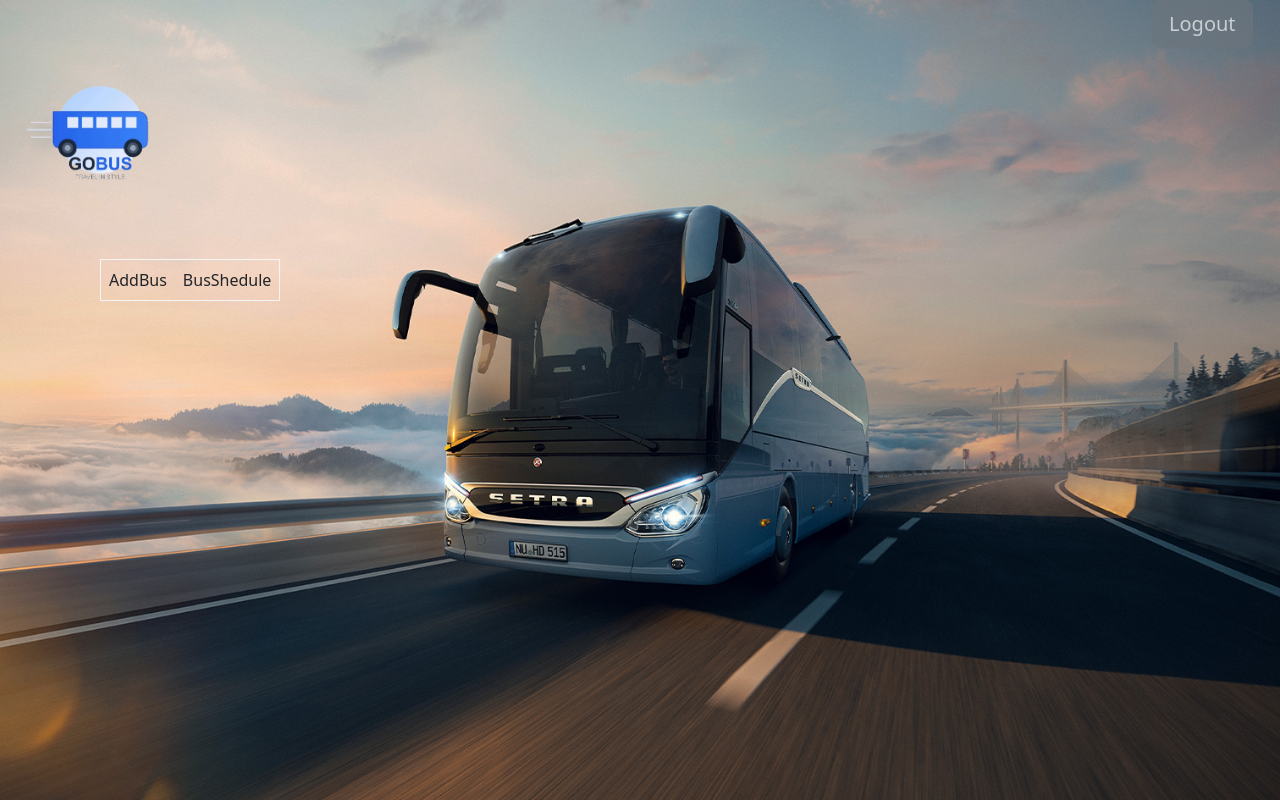
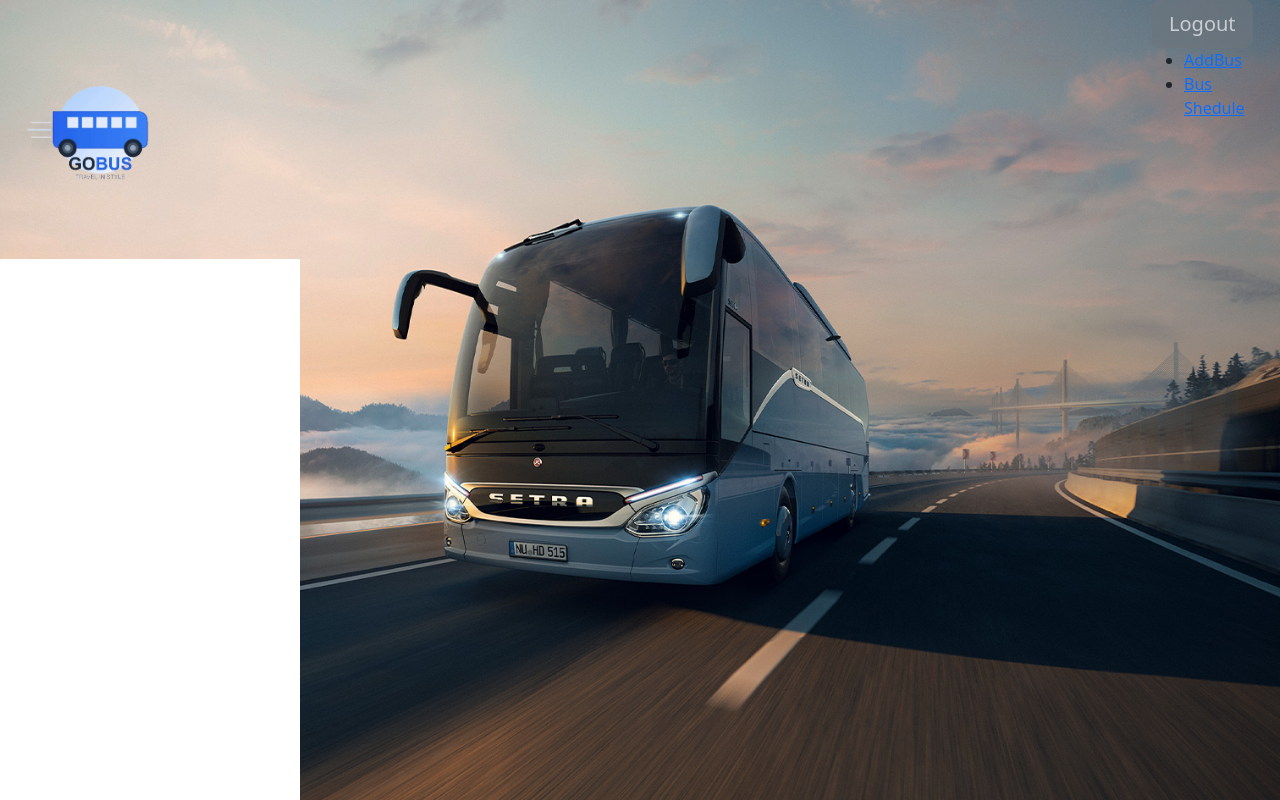
Before and after one commit to Swwapnil8669/Online_Bus_Ticket_booking_System, a React (Create React App) app in the folder go_bus_frontend/: page /OperatorHome in a window 1280 px wide. Built offline with nearby package versions, Linux system fonts and the light colour scheme.

Commit message:
half operater done

```diff
--- a/go_bus_frontend/src/View/operator/OperatorHome.css
+++ b/go_bus_frontend/src/View/operator/OperatorHome.css
@@ -34,16 +34,3 @@
     padding-left: 50%;
 
 }
-.tr
-{
-    text-align: right;
-
-}
-.td
-{
-    padding-left: 10px;
-}
-.table
-{
-    text-align: right;
-}
--- a/go_bus_frontend/src/View/operator/OperatorHome.jsx
+++ b/go_bus_frontend/src/View/operator/OperatorHome.jsx
@@ -9,16 +9,15 @@
       <img src= "./img/bus.jpg" alt="Bus" className="background-image" />
       <div className="overlay" style={{width:"100px", paddingLeft:"90%"}}>
       <a href="#" class="btn btn-secondary btn-lg disabled" tabindex="-1" role="button" aria-disabled="true">Logout</a>
+      <ul style={{paddingRight:"20px"}}>
+            <li><a href="" target='t1'>AddBus</a></li>
+            <li><a href="" target='t1'>Bus Shedule</a></li>
+          </ul>
       </div>
       <div className="overlay">
         <img src="./img/GoBuslogo.png" alt="Logo" className="logo" />
-        <div className='linkes'>
-         <table>
-          <tr>
-            <td><a href=''></a>AddBus</td>
-            <td><a href=''></a>BusShedule</td>
-          </tr>
-         </table>
+        <div id="d2" style={{backgroundColor:"white",height:"1050px"}}>
+            <iframe id="t1" name='t1' height="100%" width="100%"></iframe>
         </div>
       </div>
       </div>
```
